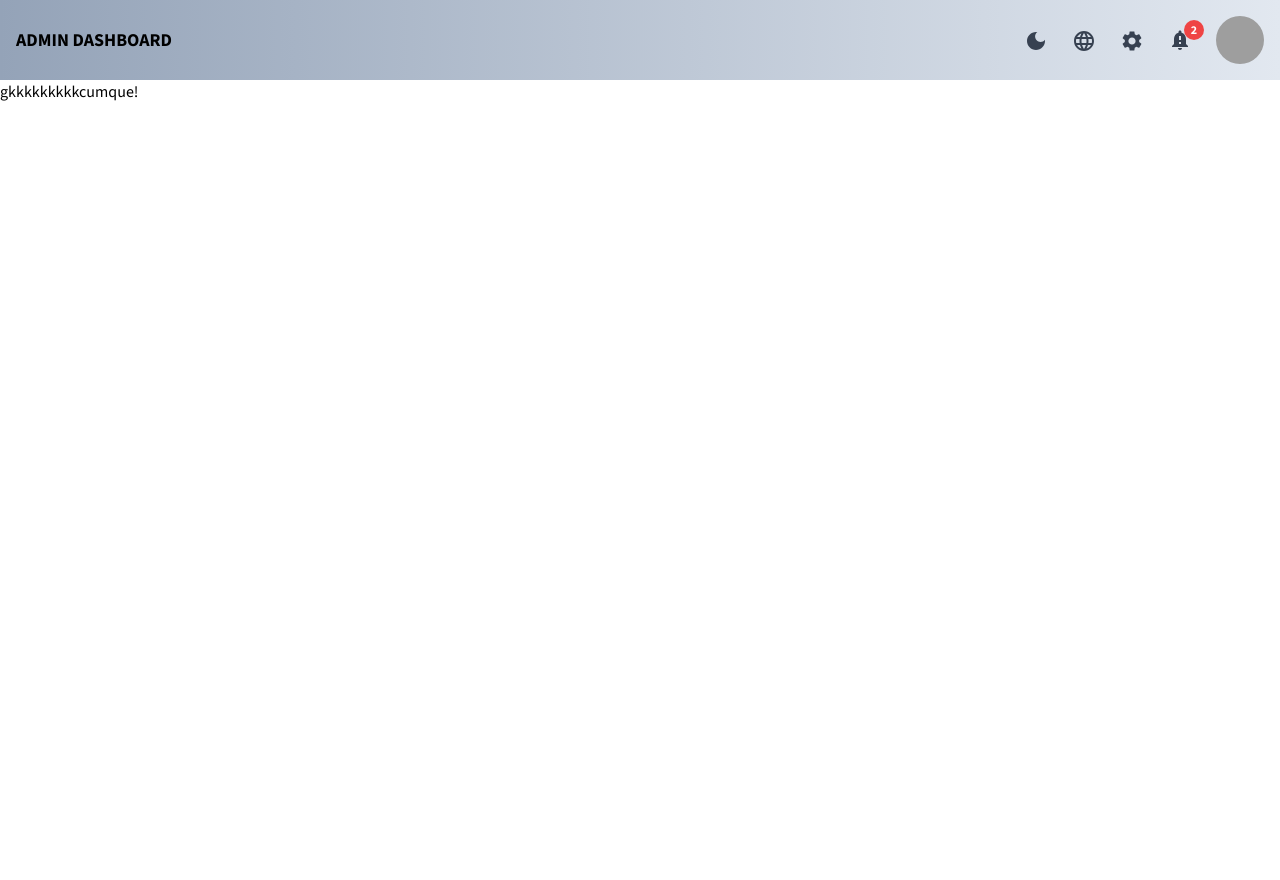
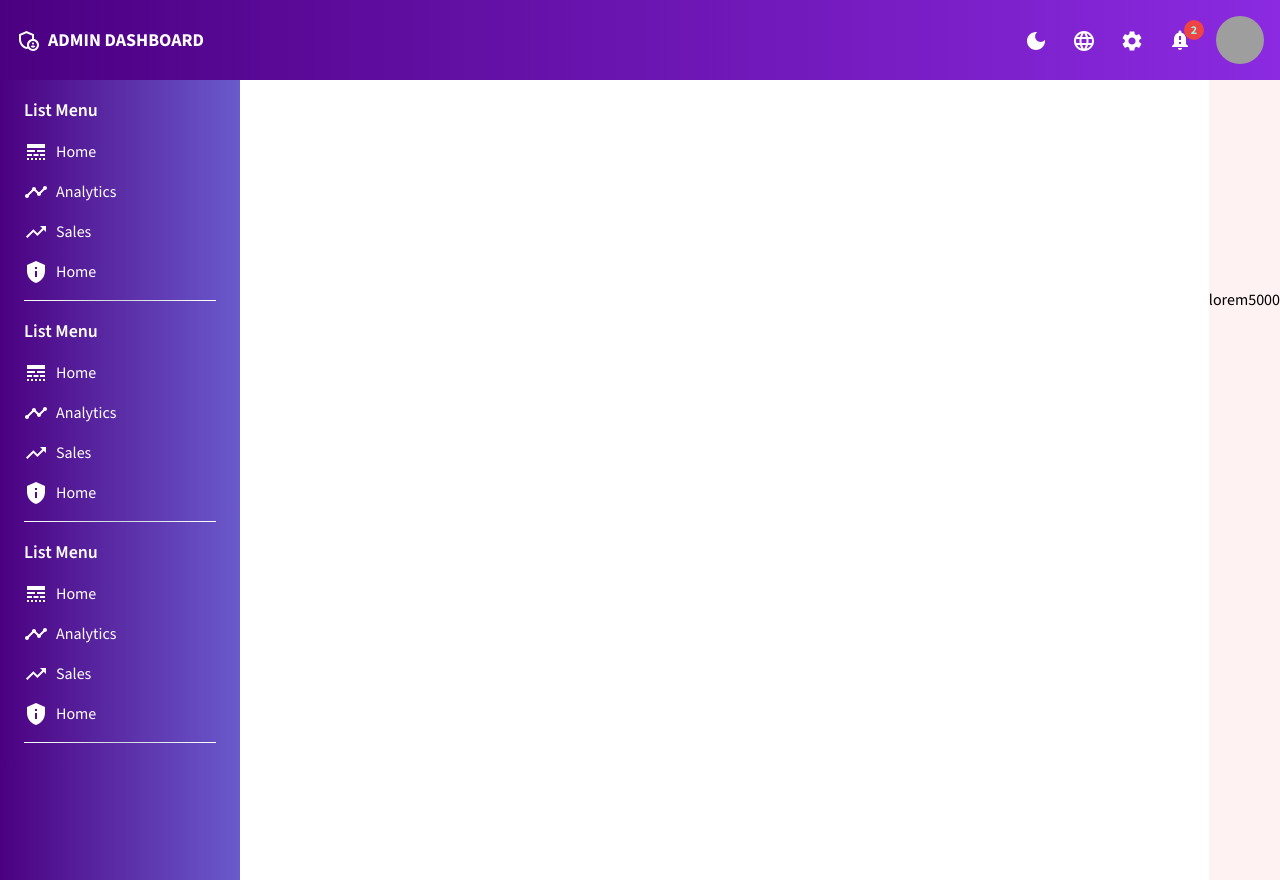
Before and after one commit to Ahsinal/admin-panel, a React (Create React App) app: page / in a window 1280 px wide. Before the commit the page ends 800 px from the top, so only its background shows below. Built offline with nearby package versions, Linux system fonts and the light colour scheme; grey boxes are pictures that could not be loaded.

Commit message:
added side navbar

```diff
--- a/src/App.jsx
+++ b/src/App.jsx
@@ -4,6 +4,7 @@ import { Route, BrowserRouter as Router, Routes } from "react-router-dom";
 import "./index.css";
 import Homepage from "./pages/Homepage";
 import { useState } from "react";
+import SideNav from "./components/SideNav";
 
 function App() {
   const [isNavbarOpen, setIsNavbarOpen] = useState(false);
@@ -12,12 +13,22 @@ function App() {
   const handleNavbarToggle = (state) => {
     setIsNavbarOpen(state);
   };
+  const [navbarHeight, setNavbarHeight] = useState(0);
+  const[isSidenavOpen,SetIsSidenavOpen]=useState(0);
+  const handleSideNav=(state)=>{
+    isSidenavOpen(state)
+  }
   return (
     <Router>
-      <Topbar onNavbarToggle={handleNavbarToggle} />
+      <Topbar onNavbarToggle={handleNavbarToggle} setNavbarHeight={setNavbarHeight}/>
+      <div className=" flex  justify-between">
+      <SideNav isSidenavOpen={isSidenavOpen} />
+      <div className="bg-red-50">
       <Routes>
-        <Route path="/" element={<Homepage isNavbarOpen={isNavbarOpen} />} />
+        <Route path="/" element={<Homepage isNavbarOpen={isNavbarOpen}  navbarHeight={navbarHeight}/>} />
       </Routes>
+      </div>
+      </div>
     </Router>
   );
 }
--- /dev/null
+++ b/src/components/SideNav.jsx
@@ -0,0 +1,80 @@
+import { Home, LineStyle, PrivacyTip, Security, Timeline, TrendingUp } from '@mui/icons-material'
+import React from 'react'
+import { Link } from 'react-router-dom'
+
+const SideNav = ({isSidenavOpen}) => {
+  return (
+    <div className={`min-h-screen min-w-60 bg-gradient-to-r  from-primary-500 to-primary-100  p-4${isSidenavOpen? "":""}`}>
+        {/* <h3 className='text-white text-xl  font-bold mb-4 relative group cursor-pointer '>
+            Dashboard
+            <span className='absolute  left-0 bottom-0 w-0 h-[3px]  bg-gradient-to-r from-purple-500 to-purple-700 rounded transition-all duration-300 group-hover:w-full '> </span>
+        </h3> */}
+
+        <ul className='space-y-4 mb-4 px-2'>
+            <h1 className='text-white text-lg font-semibold'>List Menu</h1>
+            <li className='flex items-center space-x-2 text-white hover:text-teal-200 cursor-pointer'>
+                <LineStyle/>
+                <Link to='/' >Home</Link>
+            </li>
+            <li className='flex items-center space-x-2 text-white hover:text-teal-200 cursor-pointer'>
+                <Timeline/>
+                <Link to='/' >Analytics</Link>
+            </li>
+            <li className='flex items-center space-x-2 text-white hover:text-teal-200 cursor-pointer'>
+                <TrendingUp/>
+                <Link to='/' >Sales</Link>
+            </li>
+            <li className='flex items-center space-x-2 text-white hover:text-teal-200 cursor-pointer'>
+                <PrivacyTip/>
+                <Link to='/' >Home</Link>
+            </li>
+            <hr className="h-[1px] bg-gradient-to-r from-white via-gray-300 to-white my-4 border-none" />
+
+        </ul>
+        <ul className='space-y-4 mb-4 px-2'>
+            <h1 className='text-white text-lg font-semibold'>List Menu</h1>
+            <li className='flex items-center space-x-2 text-white hover:text-teal-200 cursor-pointer'>
+                <LineStyle/>
+                <Link to='/' >Home</Link>
+            </li>
+            <li className='flex items-center space-x-2 text-white hover:text-teal-200 cursor-pointer'>
+                <Timeline/>
+                <Link to='/' >Analytics</Link>
+            </li>
+            <li className='flex items-center space-x-2 text-white hover:text-teal-200 cursor-pointer'>
+                <TrendingUp/>
+                <Link to='/' >Sales</Link>
+            </li>
+            <li className='flex items-center space-x-2 text-white hover:text-teal-200 cursor-pointer'>
+                <PrivacyTip/>
+                <Link to='/' >Home</Link>
+            </li>
+            <hr className="h-[1px] bg-gradient-to-r from-white via-gray-300 to-white my-4 border-none" />
+
+        </ul>
+        <ul className='space-y-4 mb-4 px-2'>
+            <h1 className='text-white text-lg font-semibold'>List Menu</h1>
+            <li className='flex items-center space-x-2 text-white hover:text-teal-200 cursor-pointer'>
+                <LineStyle/>
+                <Link to='/' >Home</Link>
+            </li>
+            <li className='flex items-center space-x-2 text-white hover:text-teal-200 cursor-pointer'>
+                <Timeline/>
+                <Link to='/' >Analytics</Link>
+            </li>
+            <li className='flex items-center space-x-2 text-white hover:text-teal-200 cursor-pointer'>
+                <TrendingUp/>
+                <Link to='/' >Sales</Link>
+            </li>
+            <li className='flex items-center space-x-2 text-white hover:text-teal-200 cursor-pointer'>
+                <PrivacyTip/>
+                <Link to='/' >Home</Link>
+            </li>
+            <hr className="h-[1px] bg-gradient-to-r from-white via-gray-300 to-white my-4 border-none" />
+
+        </ul>
+    </div>
+  )
+}
+
+export default SideNav
--- a/src/components/Topbar.jsx
+++ b/src/components/Topbar.jsx
@@ -1,6 +1,7 @@
 import React, { useEffect, useRef, useState } from "react";
 import { Link } from "react-router-dom";
 import {
+  AdminPanelSettingsOutlined,
   DarkMode,
   Language,
   NotificationAdd,
@@ -8,19 +9,19 @@ import {
   NotificationsActiveIcon,
   Settings,
 } from "@mui/icons-material";
-const Topbar = ({onNavbarToggle}) => {
+const Topbar = ({ onNavbarToggle }) => {
   const [isOpen, setIsOpen] = useState(false);
   const toggleNavbar = () => {
     setIsOpen(!isOpen);
-    onNavbarToggle(isOpen)//// Pass state to parent (Homepage)
+    onNavbarToggle(isOpen); //// Pass state to parent (Homepage)
   };
 
   const [isScrolled, setIsScrolled] = useState(false);
-
+  const navbarRef = useRef(null);
   // Detect scroll to determine when navbar should stick
   useEffect(() => {
     const handleScroll = () => {
-      if (window.scrollY >= 100) {
+      if (window.scrollY >= 80) {
         setIsScrolled(true); // When scrolled more than 50px
       } else {
         setIsScrolled(false); // Reset when at top
@@ -38,29 +39,38 @@ const Topbar = ({onNavbarToggle}) => {
     <>
       {/* Main Navbar */}
       <div
-        className={`bg-gradient-to-r from-slate-400 to-slate-200 transition-transform bg-opacity-100 duration-500 ease-in-out ${
+        className={`bg-gradient-to-r from-primary-500 to-primary-400 transition-transform bg-opacity-100 duration-500 ease-in-out ${
           isScrolled ? "transform translate-y-0 sticky top-0 z-10" : ""
         }`}
       >
-        <div className="container mx-auto  flex items-center justify-between px-4 lg:py-4 px-0">
-          <div className="text-lg font-bold">ADMIN DASHBOARD</div>
+        <div className=" mx-4  flex items-center justify-between   lg:py-4 ">
+          <div className="flex items-center text-white  space-x-2">
+            <AdminPanelSettingsOutlined />
+            <Link to="/" className="text-lg font-bold  relative group">
+              ADMIN DASHBOARD
+              <span className="absolute  left-0 bottom-0 w-0 h-[3px]  bg-gradient-to-r from-slate-500 to-white rounded transition-all duration-300 group-hover:w-full ">
+                {" "}
+              </span>
+            </Link>
+          </div>
+
           {/* Right Section  Menu for large screens) */}
           <div className="hidden ml-auto md:flex items-center space-x-6 ">
-            <Link to="/" className=" text-gray-700 hover:text-gray-900">
+            <Link to="/" className=" text-white hover:text-teal-200">
               <DarkMode className="text-2xl" />
             </Link>
-            <Link to="/" className=" text-gray-700 hover:text-gray-900">
+            <Link to="/" className=" text-white hover:text-teal-200">
               <Language className="text-2xl" />
             </Link>
-            <Link to="/" className=" text-gray-700 hover:text-gray-900">
+            <Link to="/" className=" text-white hover:text-teal-200">
               <Settings className="text-2xl" />
             </Link>
             <Link
               to="/"
-              className="flex items-center relative text-gray-700 hover:text-gray-900"
+              className="flex items-center relative text-white hover:text-teal-200"
             >
               <NotificationImportant className="text-2xl" />
-              <span className="absolute top-0 right-0 bg-red-500 text-white text-xs font-bold rounded-full h-5 w-5 flex items-center justify-center transform translate-x-3 -translate-y-2">
+              <span className="absolute top-0 right-0 bg-red-500 text-teal-200 text-xs font-bold rounded-full h-5 w-5 flex items-center justify-center transform translate-x-3 -translate-y-2">
                 2
               </span>
             </Link>
--- a/src/pages/Homepage.jsx
+++ b/src/pages/Homepage.jsx
@@ -2,8 +2,8 @@ import React from "react";
 
 const Homepage = ({ isNavbarOpen }) => {
   return (
-    <div className={`pt-${isNavbarOpen ? "0" : "52"} `}>
-      gkkkkkkkkkcumque!
+    <div className={`transition-all duration-500 ${isNavbarOpen ? "pt-0":"pt-52"} `}>
+      lorem5000
     </div>
   );
 };
--- a/tailwind.config.js
+++ b/tailwind.config.js
@@ -4,7 +4,15 @@ module.exports = {
     "./src/**/*.{js,jsx,ts,tsx}", // Ensures Tailwind applies to all React components
   ],
   theme: {
-    extend: {},
+    extend: {
+      colors: {
+        'primary-100': '#6A5ACC',
+        'primary-200': '#7C68EE',
+        'primary-300': '#493C8B',
+        'primary-400': '#8B2AE1',
+        'primary-500': '#4B0081',
+      },
+    },
   },
   plugins: [],
 }
```
